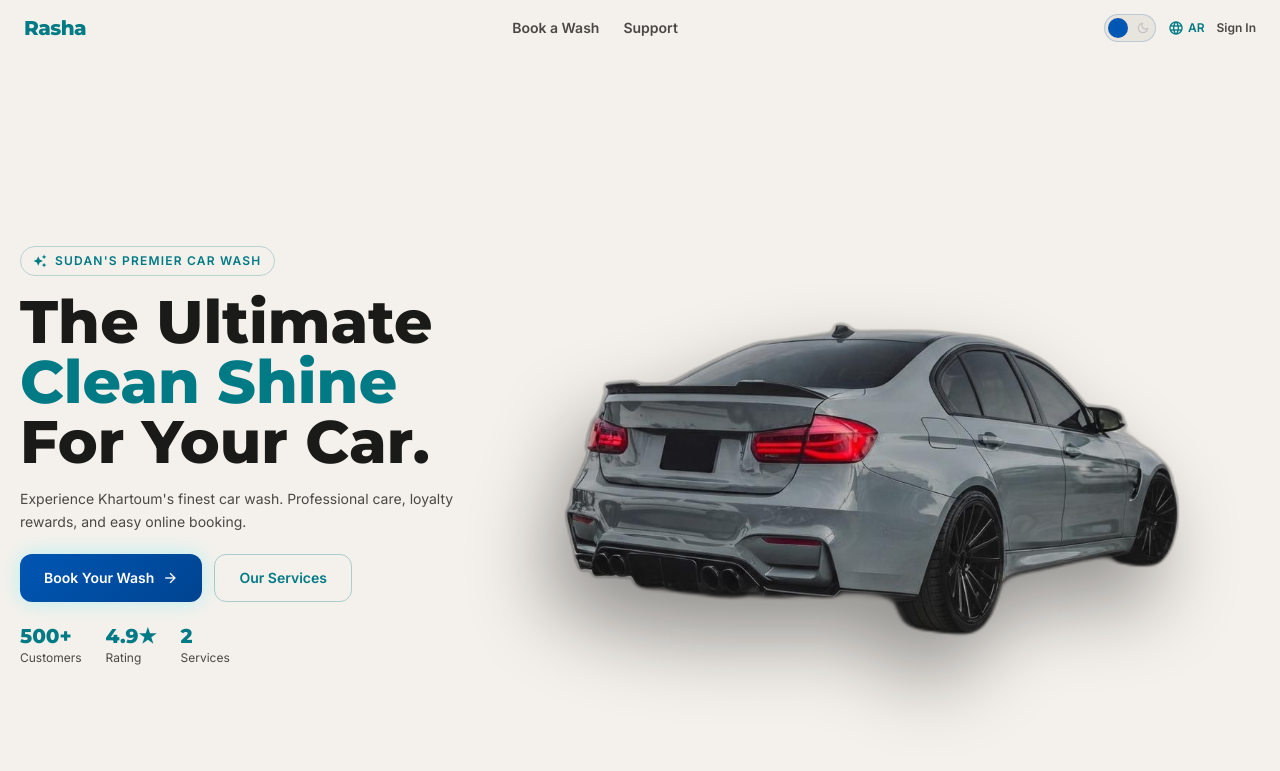
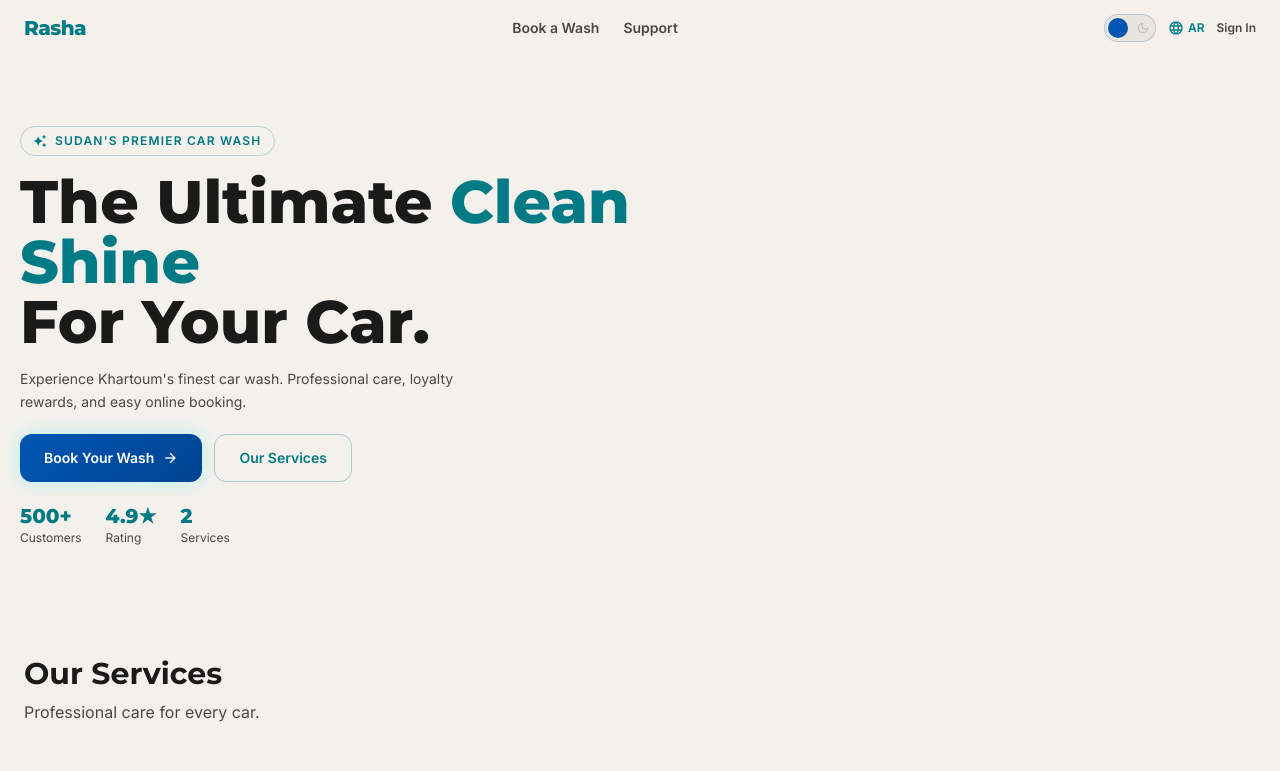
Before and after one commit to Zamdi/Rasha-frontend, a React (Vite) app: page / in a window 1280 px wide. Shown: the top 771 px of the page. Built offline with nearby package versions, Linux system fonts and the light colour scheme; grey boxes are pictures that could not be loaded.

Commit message:
Remove 3D car

```diff
--- a/src/pages/Home.jsx
+++ b/src/pages/Home.jsx
@@ -14,26 +14,9 @@ export default function Home() {
   return (
     <div className="pt-14 pb-16 md:pb-0">
       {/* Hero */}
-      <section className="relative min-h-screen flex items-center overflow-hidden">
-
-        {/* Car — positioned absolutely on right, huge, bleeding off edge — desktop only */}
-        <div className="hidden lg:block absolute right-0 bottom-0 z-0" style={{width:'58%', maxWidth:'900px'}}>
-          <img
-            src="/hero-car.png"
-            alt="Grey BMW Sports Car"
-            style={{
-              width: '100%',
-              display: 'block',
-              filter: 'drop-shadow(-20px 40px 40px rgba(0,0,0,0.4))',
-            }}
-          />
-        </div>
-
-        <div className="relative z-10 max-w-7xl mx-auto px-5 w-full py-8 md:py-20">
-          <div className="grid grid-cols-1 lg:grid-cols-2 gap-8 items-center">
-
-            {/* Left — Text */}
-            <div className="space-y-4 animate-fade-in">
+      <section className="relative min-h-[70vh] flex items-center overflow-hidden">
+        <div className="relative z-10 max-w-7xl mx-auto px-5 w-full py-8 md:py-16">
+          <div className="max-w-2xl space-y-4 animate-fade-in">
             <div className="inline-flex items-center gap-2 px-3 py-1 rounded-full bg-secondary-container/10 border border-secondary-fixed/25 text-secondary-fixed">
               <span className="material-symbols-outlined fill-icon text-sm">auto_awesome</span>
               <span className="text-xs font-bold uppercase tracking-widest">{t("Sudan's Premier Car Wash", 'أفضل غسيل سيارات في السودان')}</span>
@@ -55,7 +38,6 @@ export default function Home() {
                 {t('Our Services', 'خدماتنا')}
               </a>
             </div>
-              {/* Stats */}
             <div className="flex gap-6 pt-1">
               {[['500+', t('Customers', 'عميل')], ['4.9★', t('Rating', 'التقييم')], ['2', t('Services', 'خدمات')]].map(([v, l]) => (
                 <div key={l}>
@@ -65,16 +47,11 @@ export default function Home() {
               ))}
             </div>
           </div>
-
-            {/* Right — empty on desktop (car is absolute positioned) */}
-            <div className="hidden lg:block" />
-
-          </div>
         </div>
       </section>
 
       {/* Services */}
-      <section id="services" className="py-20 max-w-7xl mx-auto px-4 md:px-6">
+      <section id="services" className="py-10 max-w-7xl mx-auto px-4 md:px-6">
         <div className="mb-12">
           <h2 className="text-3xl font-bold text-on-surface font-display">{t('Our Services', 'خدماتنا')}</h2>
           <p className="text-on-surface-variant mt-2">{t('Professional care for every car.', 'عناية احترافية لكل سيارة.')}</p>
```
Lines whose indentation alone changed are shown as unchanged.
